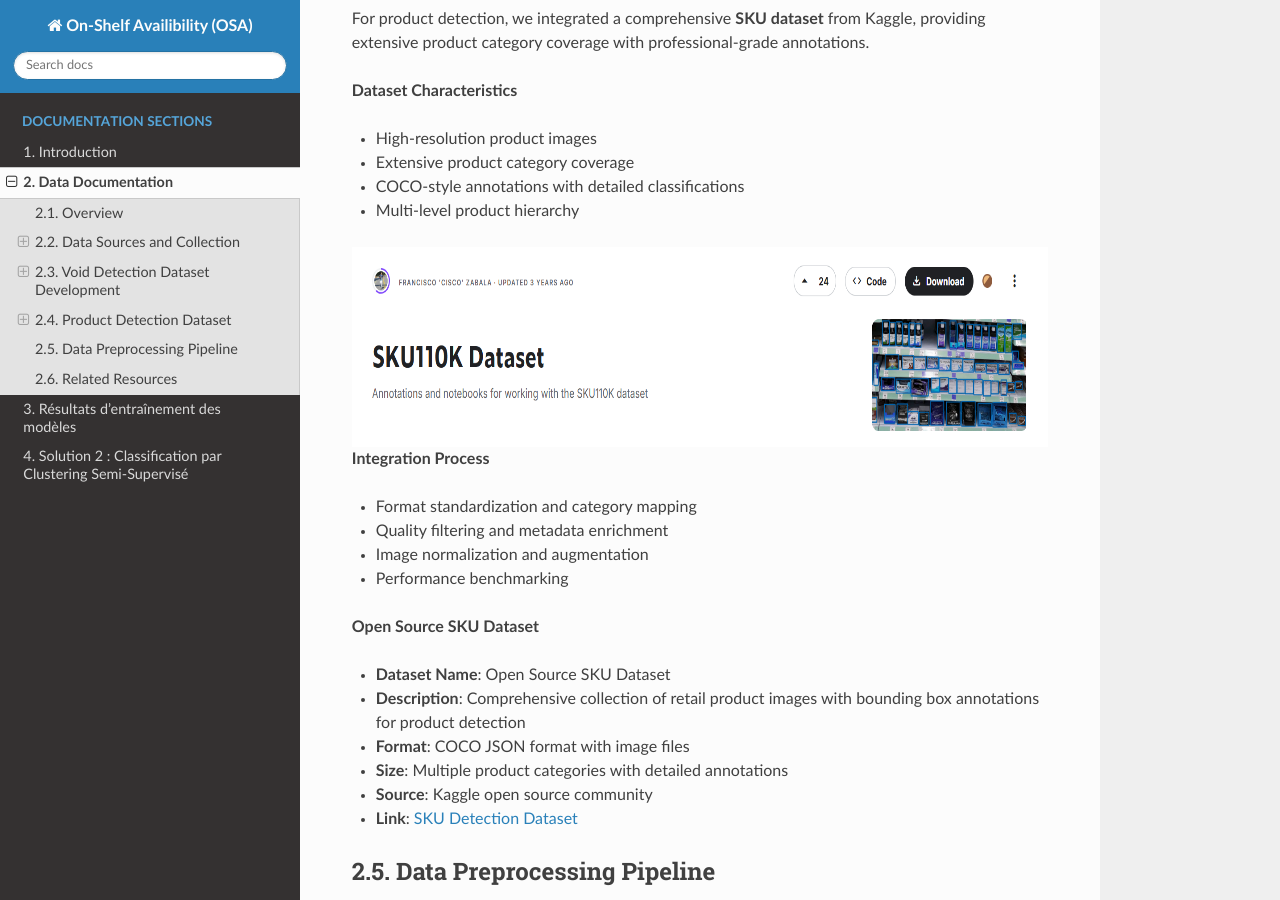
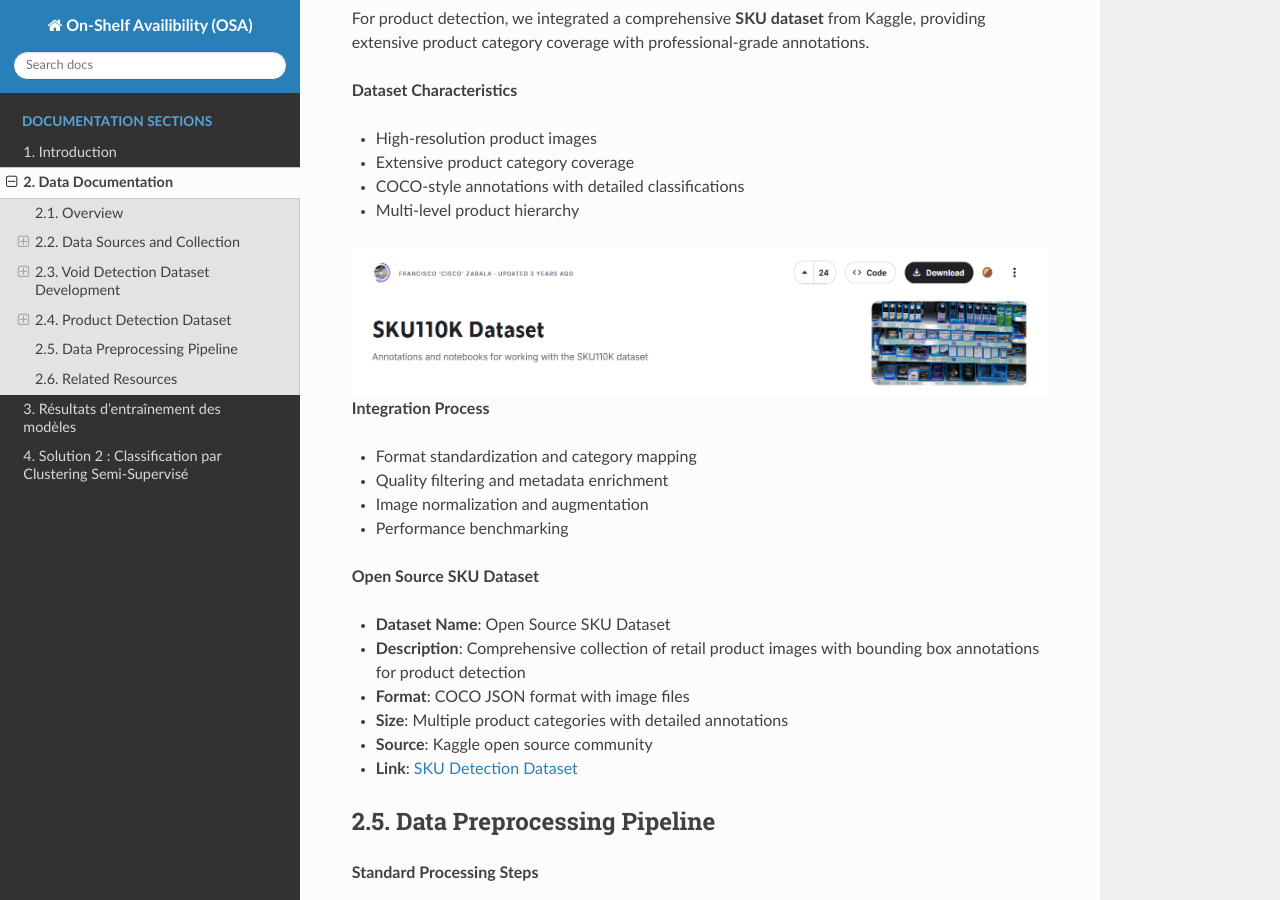
Before and after one commit to Amine-te/OSA_app, a Sphinx documentation site: the page built from docs/source/data_documentation.rst, in a window 1280 px wide and 900 px high, scrolled down 2252 px. Built offline with Sphinx 7.4.7 and the Read the Docs theme 3.1.0, drawn with Linux system fonts in a browser that asks for light colours; pages that are not in the unit, such as notebooks, are missing from menus.

Commit message:
update source

```diff
--- a/docs/source/data_documentation.rst
+++ b/docs/source/data_documentation.rst
@@ -92,7 +92,7 @@
    :alt: Kaggle SKU dataset overview
    :align: center
    :width: 100%
-   :height: 200px
+   :height: 150px
 
 **Integration Process**
 
```
